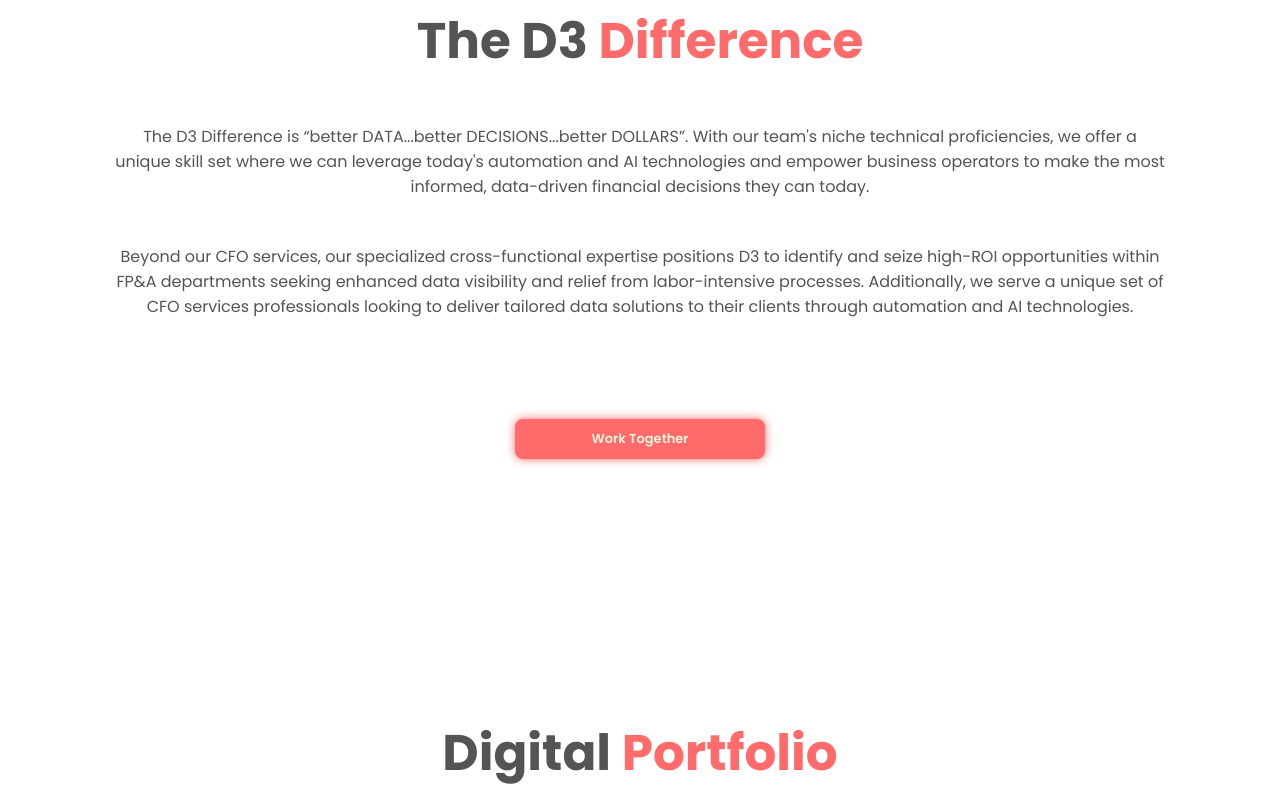
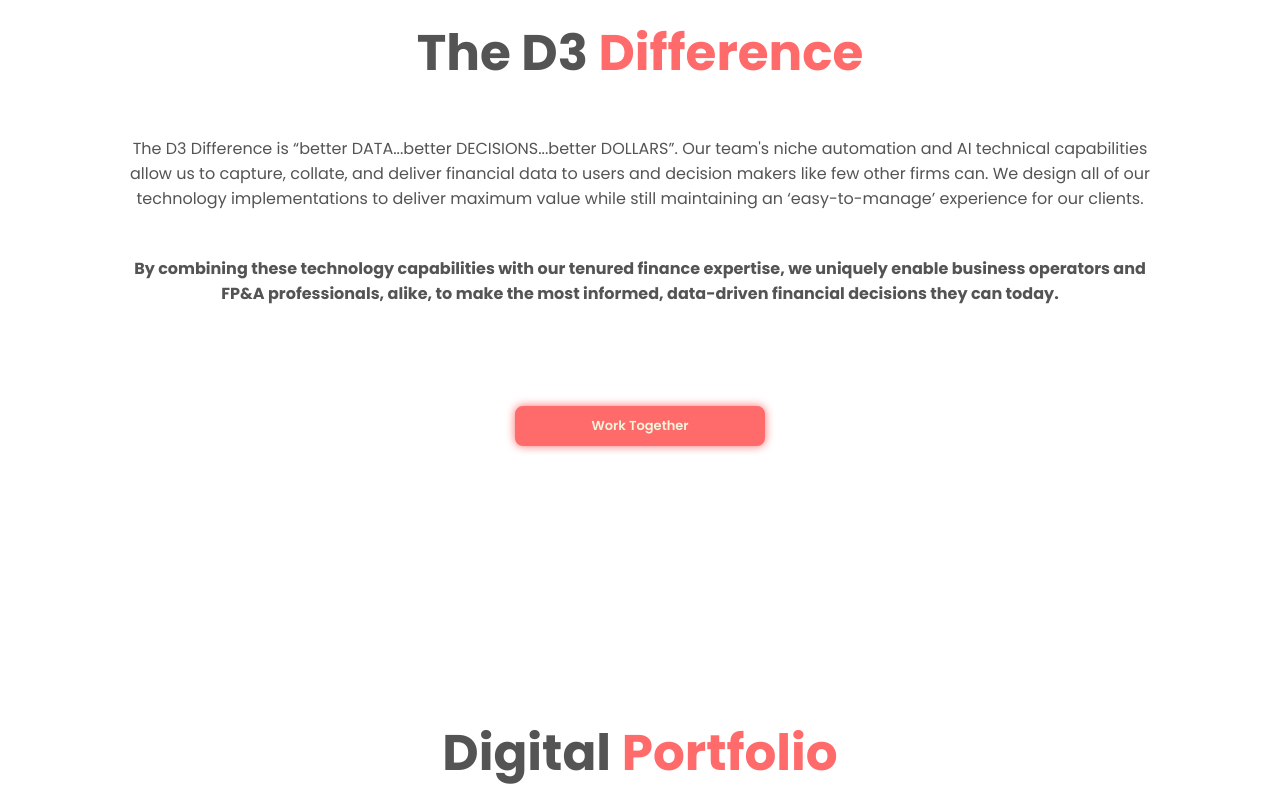
Before and after one commit to kylecburgoyneF9/business_website, a Vue app: page / in a window 1280 px wide. Shown: the part 2760-3560 px from the top of the page. Built offline with nearby package versions, Linux system fonts and the light colour scheme.

Commit message:
Copy updates and layout updates 4.18.2024

```diff
--- a/src/components/D3Difference.vue
+++ b/src/components/D3Difference.vue
@@ -3,14 +3,13 @@
   <section class="d3-difference" id="d3-difference">
     <div class="d3-difference-contents">
       <h2 class="heading">The D3 <span>Difference</span></h2>
-      <p>The D3 Difference is “better DATA...better DECISIONS...better DOLLARS”. With our team's niche technical
-        proficiencies, we offer a unique skill set where we can leverage today's automation and AI technologies and
-        empower
-        business operators to make the most informed, data-driven financial decisions they can today.</p>
-      <p>Beyond our CFO services, our specialized cross-functional expertise positions D3 to identify and seize high-ROI
-        opportunities within FP&A departments seeking enhanced data visibility and relief from labor-intensive
-        processes. Additionally, we serve a unique set of CFO services professionals looking to deliver tailored data
-        solutions to their clients through automation and AI technologies.</p>
+      <p>The D3 Difference is “better DATA...better DECISIONS...better DOLLARS”. Our team's niche automation and AI
+        technical capabilities allow us to capture, collate, and deliver financial data to users and decision makers
+        like few other firms can. We design all of our technology implementations to deliver maximum value while still
+        maintaining an ‘easy-to-manage’ experience for our clients. </p>
+      <p><strong>By combining these technology capabilities with our tenured finance expertise, we uniquely enable
+          business operators and FP&A professionals, alike, to make the most informed, data-driven financial decisions
+          they can today. </strong></p>
     </div>
     <a href="#contact" class="universal-btn">Work Together</a>
   </section>
--- a/src/components/MyPromise.vue
+++ b/src/components/MyPromise.vue
@@ -28,7 +28,7 @@
           emerge. </p>
       </a>
     </div>
-    <a href="#contact" class="universal-btn">Contact Us</a>
+    <a href="#contact" class="universal-btn">Work Together</a>
   </section>
 </template>
 
--- a/src/components/OurValues.vue
+++ b/src/components/OurValues.vue
@@ -3,29 +3,30 @@
   <section class="d3-values" id="d3-difference">
     <div class="d3-values-contents">
       <h2 class="heading">Our <span>Values</span></h2>
-      <p>I believe that culture is set by the tone at the top. A leader without the willingness to give more than they
-        ask is just a fan. D3 is a leader. Within our culture, we encourage discussions of character (i.e. ‘character
-        matters’) and emphasize why ‘character matters’ so much. We hold these values to be foundational to success in
-        both life and business. </p>
+      <p>I believe that culture is set by the tone at the top and that ‘leading by example’ is the ONLY way to lead. D3
+        is here to be a leader. Within our culture, we hold these values to be foundational to success in both life and
+        business. As a business owner myself, I know what it’s like to have to go through the trials and tribulations of
+        starting and operating a business. </p>
+      <p><strong>Veteran owned or operated businesses will receive discounted services from D3.</strong></p>
       <div class="values-review-cards-container">
         <div class="values-review-card-contents">
           <div class="values-review-card-text">
             <h3>Gratitude</h3>
-            <p>Life is gift, honor it. Work hard.</p>
+            <p>‘Gratitude is the mother of virtue.’ Be thankful for what you've been given and own it. </p>
           </div>
         </div>
         <div class="values-review-card-contents">
           <div class="values-review-card-text">
             <h3>Accountability</h3>
-            <p>Believe in the fruition and freedom of the truth. Find the fine line separating what you can and cannot
-              control. Seek the truth, where it may lead. Seek strong character, wherever it may lead. </p>
+            <p>Believe in the fruition and freedom of the truth. See the fine line separating what you can and cannot
+              control. Seek truth, where it may lead. Seek strong character, wherever it may lead. </p>
           </div>
         </div>
         <div class="values-review-card-contents">
           <div class="values-review-card-text">
             <h3>Infatigueability</h3>
-            <p>Thrive on feedback. ‘Life is not about how hard you can hit, its about how hard you can get it, and keep
-              going.’ Keep going.</p>
+            <p>‘Life is not about how hard you can hit, its about how hard you can get it, and keep going.’ Learn to
+              thrive on adversity. Failure is just feedback. </p>
           </div>
         </div>
       </div>
--- a/src/views/ConsultingView.vue
+++ b/src/views/ConsultingView.vue
@@ -84,7 +84,8 @@
                         <li>Data Accessibility: We enhance data accessibility through user-friendly platforms and
                             streamlined protocols, ensuring stakeholders have seamless access to pertinent information
                             whenever and wherever needed.</li>
-                        <li>Entry Automation: Utilizing advanced automation technologies, we streamline data entry
+                        <li>Manual Workflow Automation: Utilizing advanced automation technologies, we streamline data
+                            entry
                             processes, minimizing manual errors and expediting workflow efficiency, allowing your team
                             to focus on high-value tasks.</li>
                         <li>Data Reporting: Our comprehensive reporting solutions encompass dynamic visualizations and
@@ -92,6 +93,7 @@
                             and facilitate data-driven decision-making across your organization.</li>
                     </ul>
                     <a href="#contact" class="universal-btn">Work Together</a>
+
                 </div>
             </div>
         </div>
```
